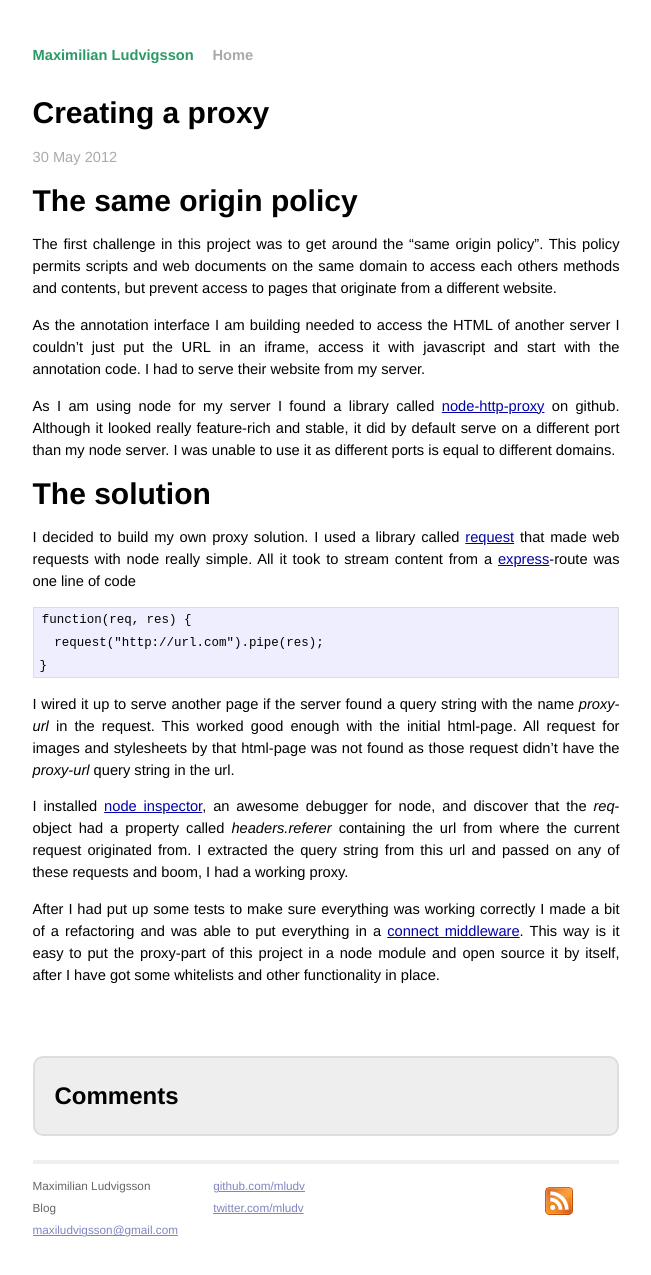
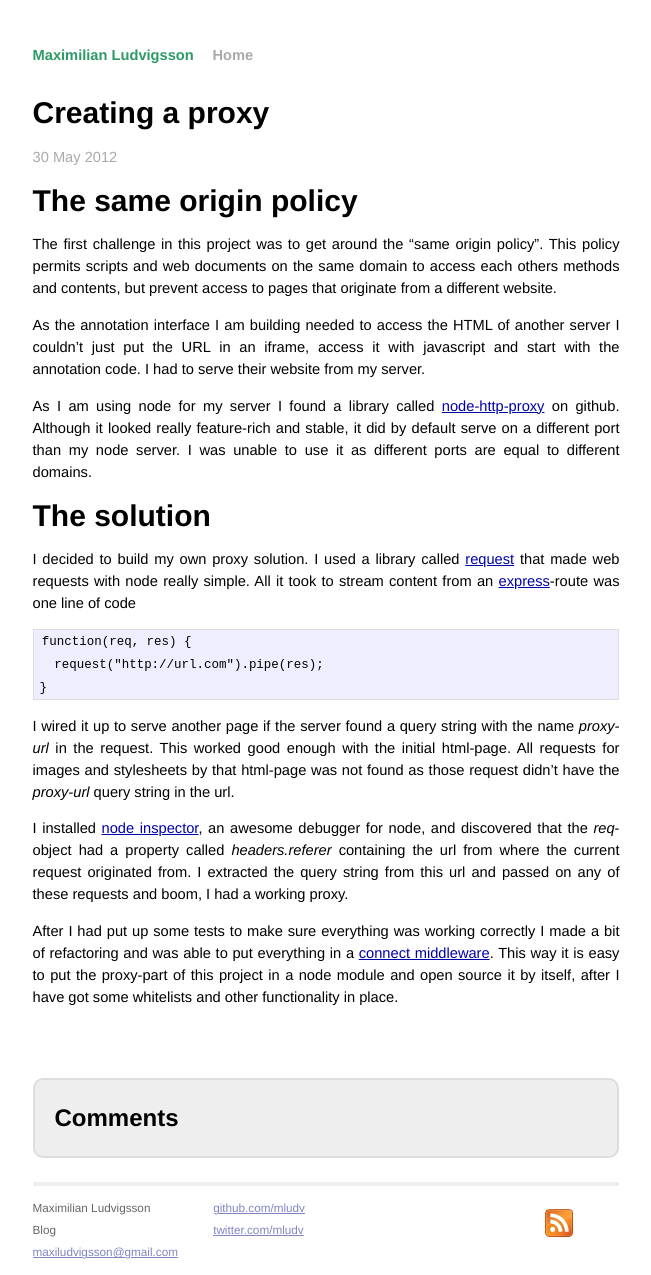
Before and after one commit to mludv/old-blog, a Jekyll site: the page built from _posts/2012-05-30-creating-a-proxy.md, in a window 1280 px wide. Shown: the whole page, without its empty margins (314-965 px from the left). Built offline with Jekyll 4.4.1, drawn with Linux system fonts in a browser that asks for light colours; before the commit the page ends 1253 px from its top, so only the background shows below that.

Commit message:
Fixes some spelling errors

```diff
--- a/_posts/2012-05-30-creating-a-proxy.md
+++ b/_posts/2012-05-30-creating-a-proxy.md
@@ -18,22 +18,22 @@
 and start with the annotation code. I had to serve their website from my
 server.
 
-As I am using node for my server I found a library called [node-http-proxy](https://github.com/nodejitsu/node-http-proxy) on github. Although it looked really feature-rich and stable, it did by default serve on a different port than my node server. I was unable to use it as different ports is equal to different domains.
+As I am using node for my server I found a library called [node-http-proxy](https://github.com/nodejitsu/node-http-proxy) on github. Although it looked really feature-rich and stable, it did by default serve on a different port than my node server. I was unable to use it as different ports are equal to different domains.
 
 # The solution
 
-I decided to build my own proxy solution. I used a library called [request](https://github.com/mikeal/request) that made web requests with node really simple. All it took to stream content from a [express](https://github.com/visionmedia/express)-route was one line of code
+I decided to build my own proxy solution. I used a library called [request](https://github.com/mikeal/request) that made web requests with node really simple. All it took to stream content from an [express](https://github.com/visionmedia/express)-route was one line of code
 
     function(req, res) {
       request("http://url.com").pipe(res);
     }
 
 I wired it up to serve another page if the server found a query string with the
-name _proxy-url_ in the request. This worked good enough with the initial html-page. All request for images and stylesheets by that html-page was not found
+name _proxy-url_ in the request. This worked good enough with the initial html-page. All requests for images and stylesheets by that html-page was not found
 as those request didn't have the _proxy-url_ query string in the url.
 
 I installed [node inspector](https://github.com/dannycoates/node-inspector),
-an awesome debugger for node, and discover that the _req_-object had a property called _headers.referer_ containing the url from where the current request originated from. I extracted the query string from this url and passed on any of these requests and boom, I had a working proxy.
+an awesome debugger for node, and discovered that the _req_-object had a property called _headers.referer_ containing the url from where the current request originated from. I extracted the query string from this url and passed on any of these requests and boom, I had a working proxy.
 
-After I had put up some tests to make sure everything was working correctly I made a bit of a refactoring and was able to put everything in a [connect middleware](https://github.com/senchalabs/connect). This way is it easy to put
+After I had put up some tests to make sure everything was working correctly I made a bit of refactoring and was able to put everything in a [connect middleware](https://github.com/senchalabs/connect). This way it is easy to put
 the proxy-part of this project in a node module and open source it by itself, after I have got some whitelists and other functionality in place.
```
Also changed, not shown: _posts/2012-07-09-walkthrough.md (added, +110 -0 lines).
